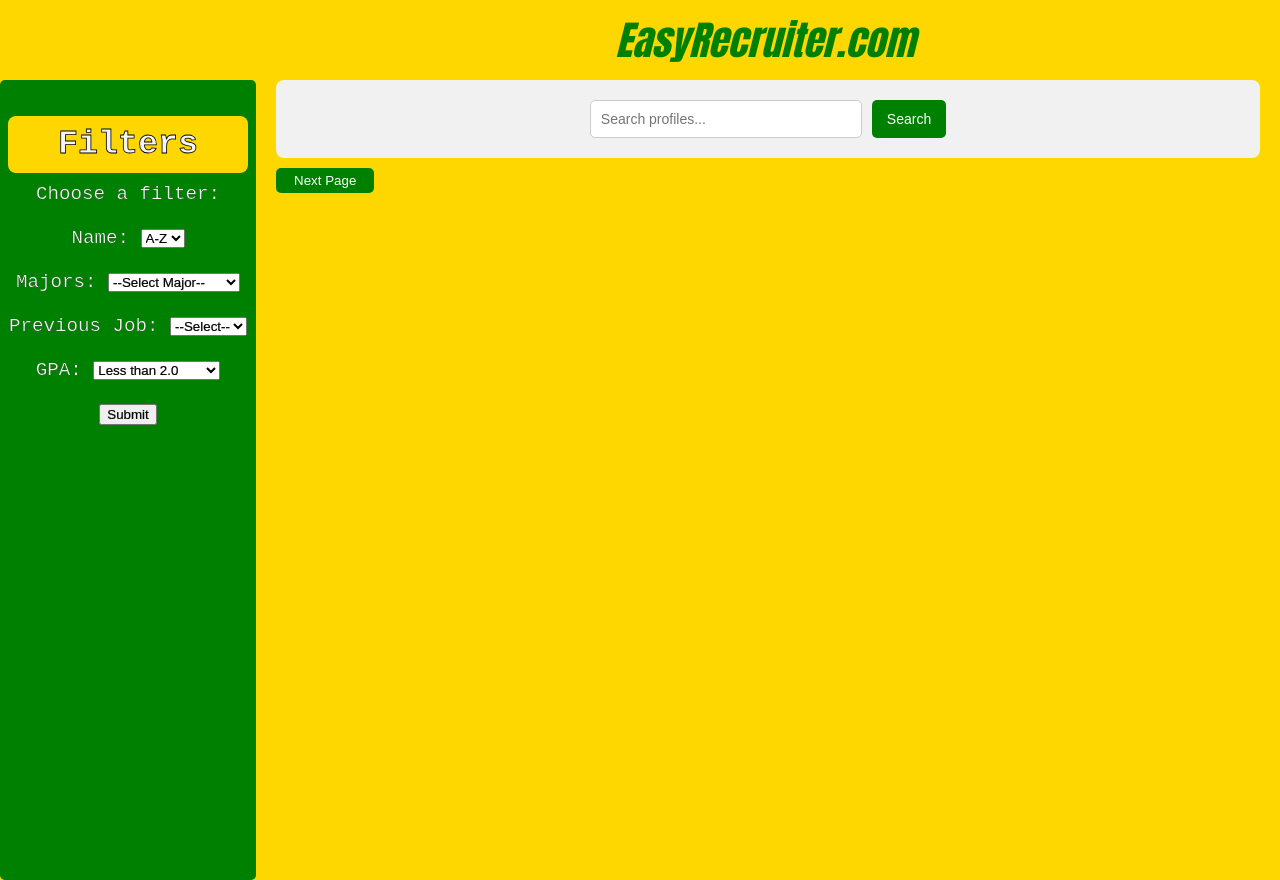
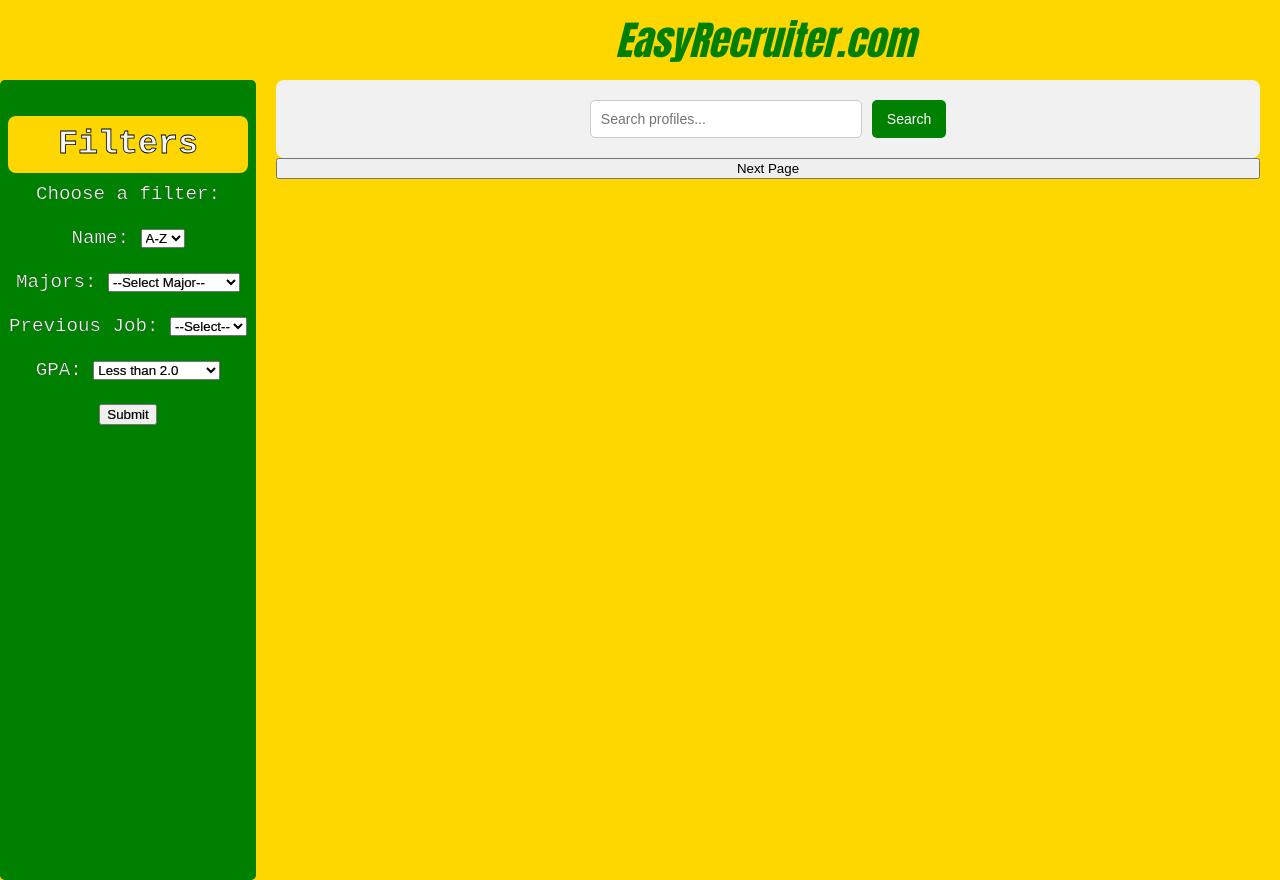
Before and after one commit to zeldaguy0202/Group-Project-3-28-25-, a website: page index.html in a window 1280 px wide. Drawn offline with Linux system fonts and the light colour scheme.

Commit message:
Update index.css

```diff
--- a/index.css
+++ b/index.css
@@ -176,14 +176,3 @@ main
 .profile-action:hover {
   background-color: gold
 }
-
-.Button{
-  margin-top: 10px;
-  padding: 5px 10px;
-  background-color: #008000;
-  color: white;
-  border: none;
-  cursor: pointer;
-  border-radius: 5px;
-  width: 10%;
-}
```
